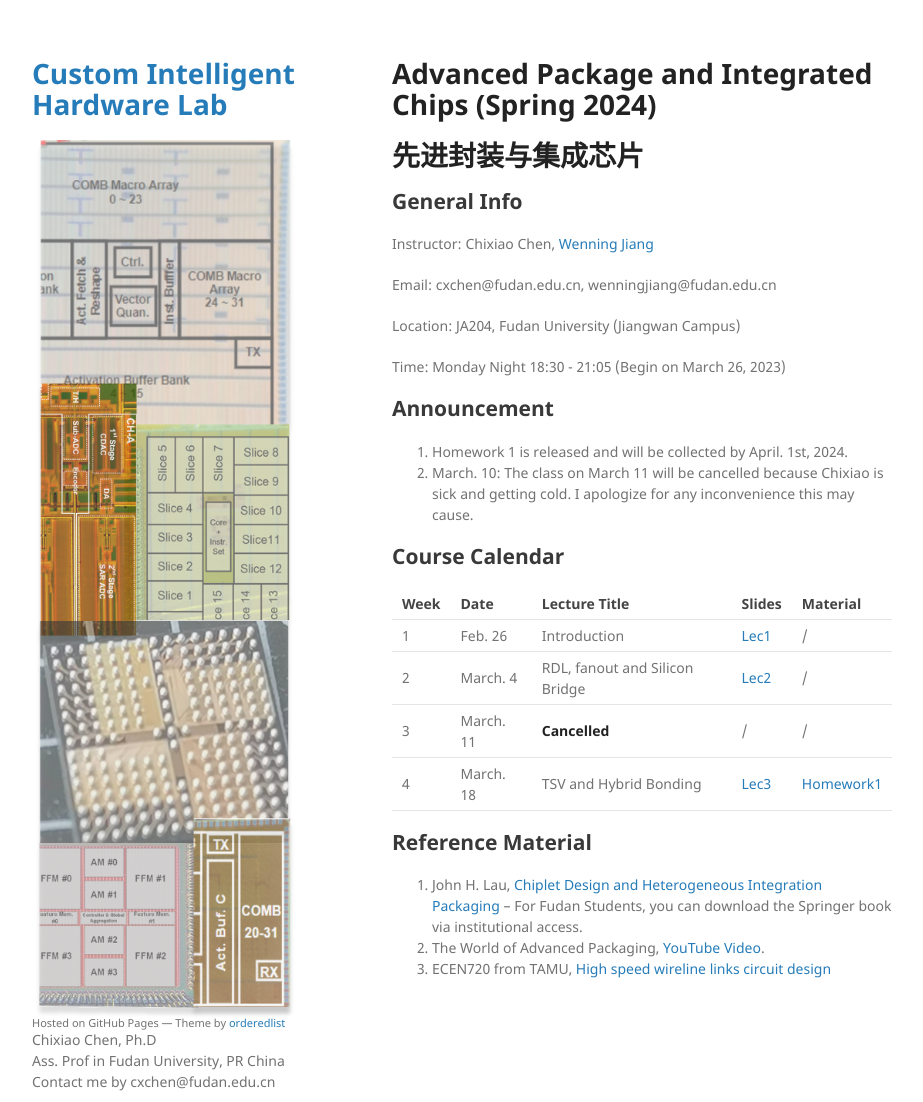
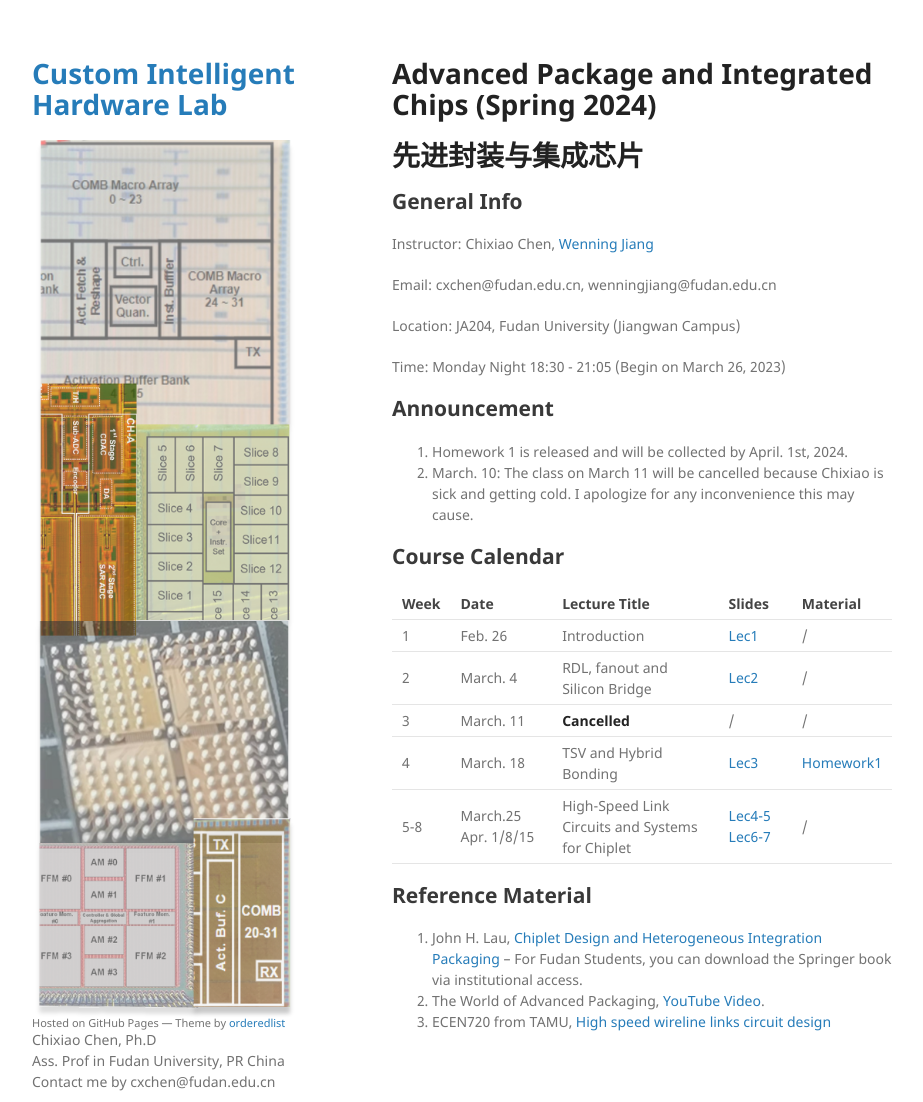
Before and after one commit to cihlab/cihlab.github.io, a Jekyll site: the page built from course/chiplet.md, in a window 1280 px wide and 1102 px high. Shown: the whole window, without its empty margins (178-1101 px from the left). Built offline with Jekyll 4.4.1, drawn with Linux system fonts in a browser that asks for light colours; our own code applies the rules of GitHub Pages for plain Markdown files.

Commit message:
Update chiplet.md
April update

```diff
--- a/course/chiplet.md
+++ b/course/chiplet.md
@@ -30,6 +30,7 @@ Time: Monday Night 18:30 - 21:05 (Begin on March 26, 2023)
 2| March. 4 | RDL, fanout and Silicon Bridge | [Lec2](./chiplet02.pdf) | / |
 3| March. 11 | **Cancelled** | / | / |
 4| March. 18 | TSV and Hybrid Bonding | [Lec3](./chiplet03.pdf) | [Homework1](./chiplet_hmwk_01_2024.pdf) |
+5-8| March.25 Apr. 1/8/15 | High-Speed Link Circuits and Systems for Chiplet | [Lec4-5](./chiplet-04-05.pdf) [Lec6-7](./chiplet-06-07.pdf)| / |
 
 
 ## Reference Material
```
